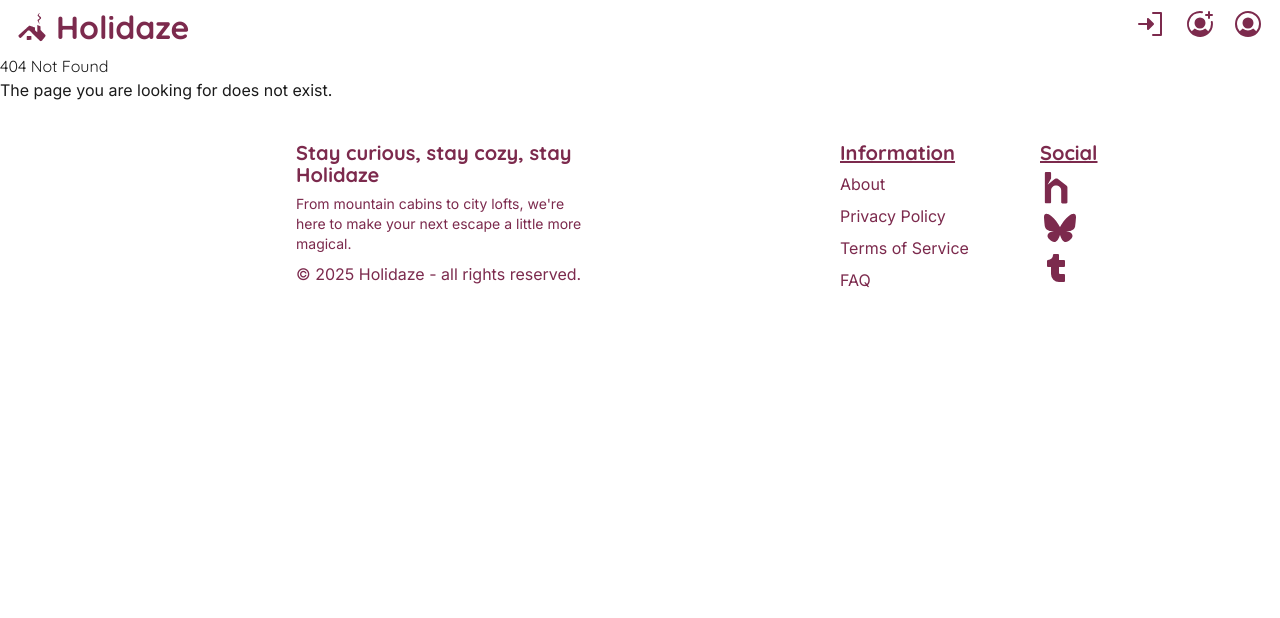
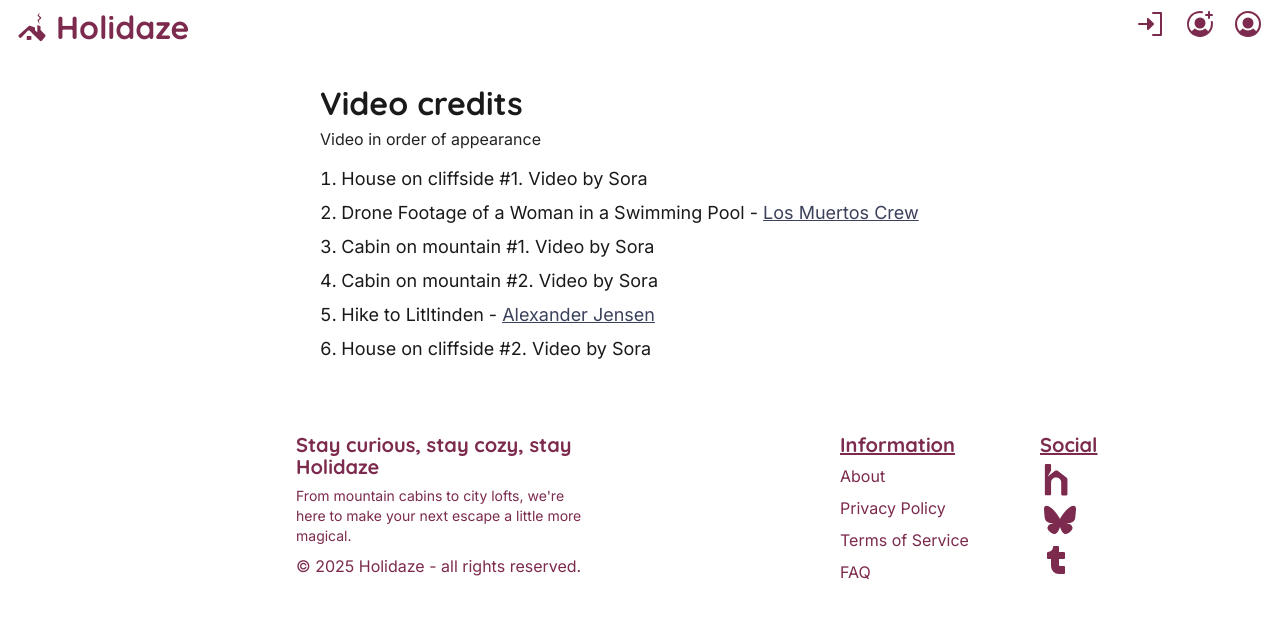
Before and after one commit to KjetilHHauger/kjetil_h_hauger_booking, a React (Vite) app: page /credits in a window 1280 px wide. Shown: the top 618 px of the page. Built offline with nearby package versions, Linux system fonts and the light colour scheme.

Commit message:
FEAT: Video credits

```diff
--- /dev/null
+++ b/src/pages/Credits.jsx
@@ -0,0 +1,38 @@
+export default function Credits() {
+  return (
+    <div className="mx-auto w-full max-w-2xl px-4 py-8">
+      <h1 className="text-heading-4 font-bold mb-2">Video credits</h1>
+      <p className="mb-4 text-body-sm text-font-secondary">
+        Video in order of appearance
+      </p>
+      <ol className="list-decimal list-inside space-y-2 text-body-md">
+        <li>House on cliffside #1. Video by Sora</li>
+        <li>
+          Drone Footage of a Woman in a Swimming Pool -{" "}
+          <a
+            href="https://www.pexels.com/video/drone-footage-of-a-woman-in-a-swimming-pool-8906353/"
+            className="underline text-brand-secondary hover:text-brand-secondary-hover"
+            target="_blank"
+            rel="noopener noreferrer"
+          >
+            Los Muertos Crew
+          </a>
+        </li>
+        <li>Cabin on mountain #1. Video by Sora</li>
+        <li>Cabin on mountain #2. Video by Sora</li>
+        <li>
+          Hike to Litltinden -{" "}
+          <a
+            href="https://www.pexels.com/video/hike-to-litltinden-26593926/"
+            className="underline text-brand-secondary hover:text-brand-secondary-hover"
+            target="_blank"
+            rel="noopener noreferrer"
+          >
+            Alexander Jensen
+          </a>
+        </li>
+        <li>House on cliffside #2. Video by Sora</li>
+      </ol>
+    </div>
+  );
+}
--- a/src/pages/Home.jsx
+++ b/src/pages/Home.jsx
@@ -1,5 +1,6 @@
 import HeroVideo from "../components/HeroVideo";
 import SearchForm from "../components/SearchForm";
+import { Link } from "react-router-dom";
 
 export default function Home() {
   return (
@@ -7,6 +8,16 @@ export default function Home() {
       <HeroVideo>
         <SearchForm />
       </HeroVideo>
+      <p className="ml-10">
+        <Link
+          className="flex items-center gap-2 hover:text-cta-icon-hover text-body-xs"
+          to={"/credits"}
+          title="Video credits"
+        >
+          Click here to view video credits
+        </Link>
+      </p>
+
       <section className="mx-auto px-4 sm:px-10 md:px-20"></section>
     </div>
   );
```
Also changed, not shown: src/main.jsx (+6 -1 lines).
